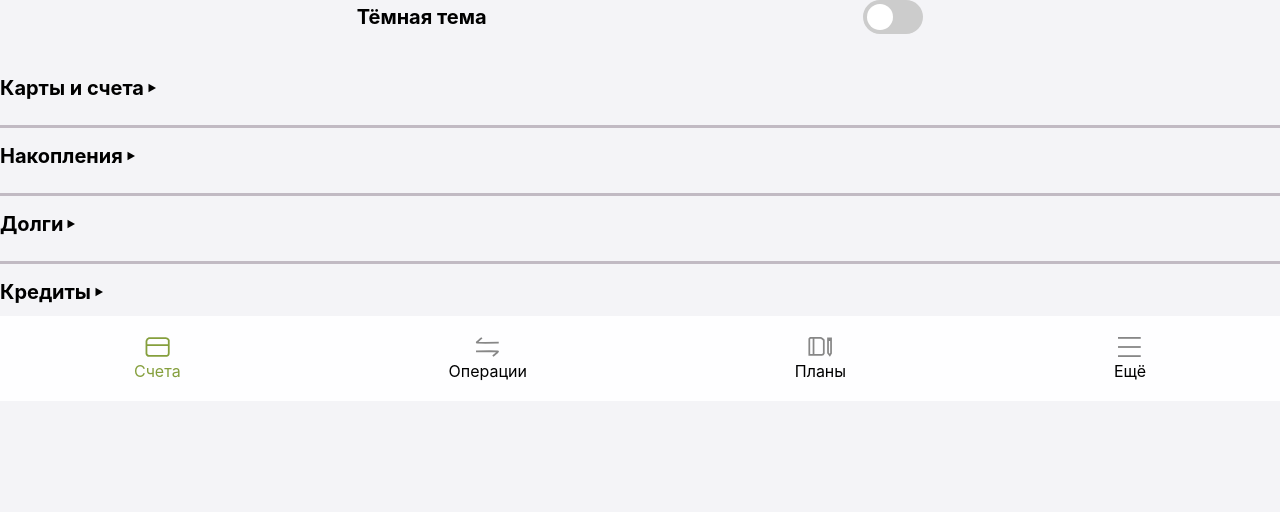
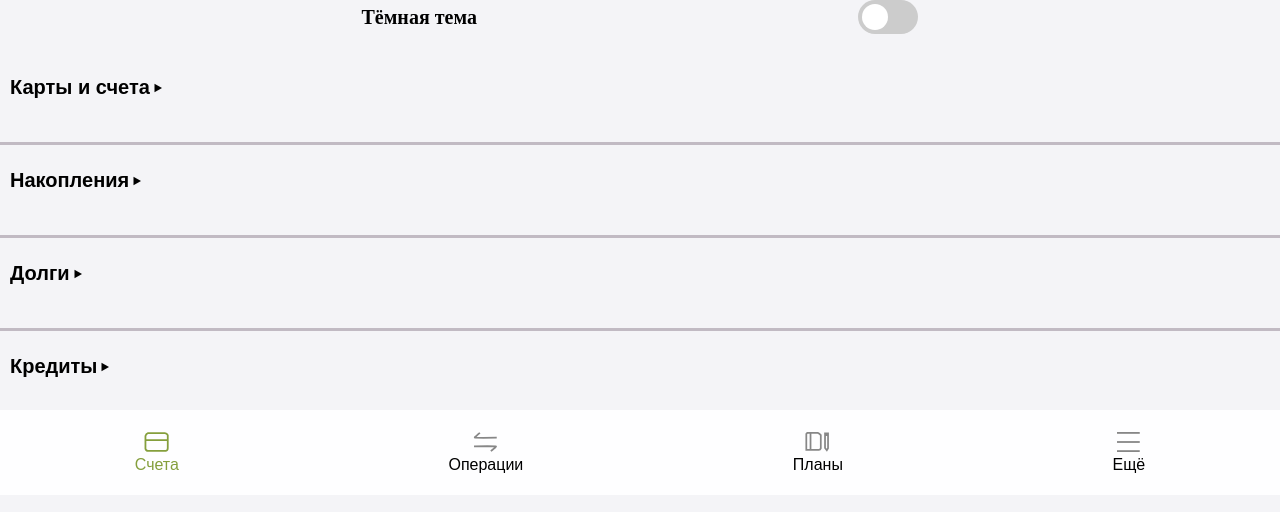
Before and after one commit to ArmSasha/Finory, a Django app: page /accounts/ in a window 1280 px wide. Shown: the top 512 px of the page. Run offline with Django 5.2, Linux system fonts and the light colour scheme; some libraries are stand-ins or nearby versions.

Commit message:
Add Font

```diff
--- a/static/css/main.css
+++ b/static/css/main.css
@@ -1,3 +1,10 @@
+{% load static %}
+@font-face {
+    font-family: 'SF-PRO';
+    src: url("{% static 'fonts/SF-Pro.ttf' %}");
+}
+
+
 :root {
 	--mainBg: #F4F4F7;
 	--text: #000;
@@ -28,7 +35,7 @@
 .dark_mode_title{
 	color: var(--text);
 	padding-right: 20px;
-	font-family: SF Pro Display, Semibold;
+	font-family: SF Pro;
     font-size: 20px;
 }
 
@@ -97,13 +104,18 @@
 *{
 	margin: 0;
 	padding: 0;
-    font-family: SF Pro Display, Semibold;
+    font-family: SF Pro, sans-serif;
 }
 
 body{
     text-align: center;
     background-color: var(--mainBg);
     color: var(--text);
+}
+
+
+.cards, .access, .debts, .loans{
+    padding-left: 10px;
 }
 
 .dropdown {
@@ -113,13 +125,14 @@ body{
     padding: 0 8px;
     border-radius: 6px;
     font-size: 14px;
+    margin-top: 20px; /* отступ вниз от кнопки */
 
 }
 .dropdown.open {
     max-height: 200px;
     padding: 8px;
 }
-.cards_title,.access_title, .debts_title, .loans_title {
+.cards_title, .access_title, .debts_title, .loans_title {
     display: flex;
     align-items: center;
     width: 100%;
@@ -132,6 +145,11 @@ body{
     font-size: 20px;
     font-weight: 700;
 }
+
+.access_title, .debts_title, .loans_title{
+    padding-top: 20px;
+}
+
 .accounts_arrow {
     padding: 3px;
     fill: var(--accountArrow);
```
Also changed, not shown: static/css/register.css (+9 -4 lines), 1 other file.
